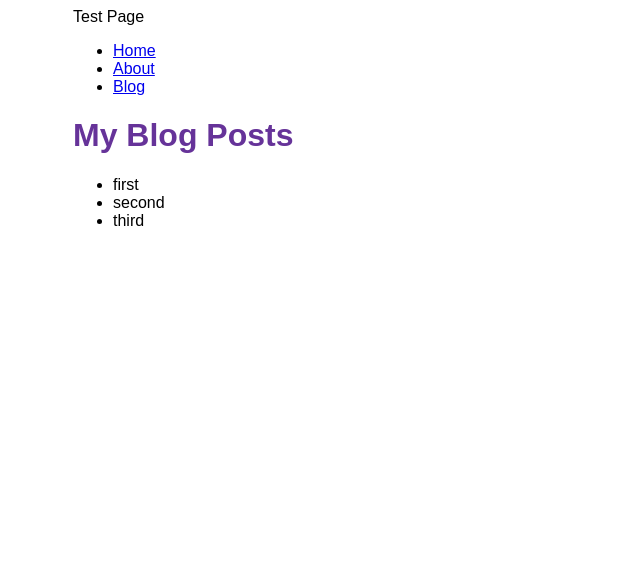
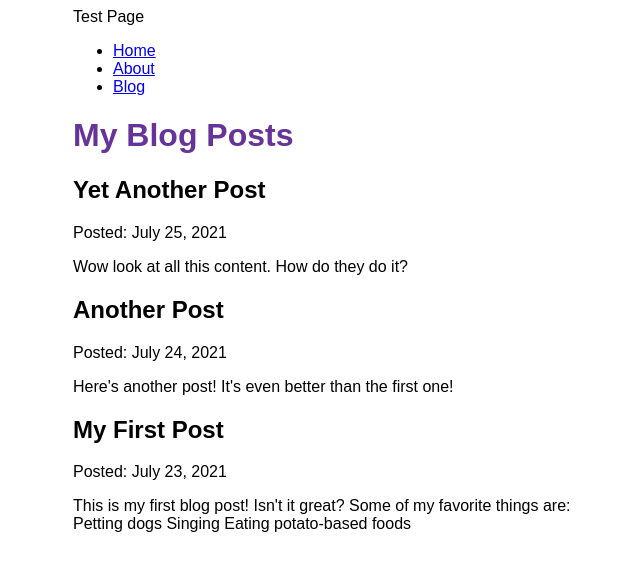
Before and after one commit to mfer0774/david_matranga, a Gatsby site: page /blog in a window 1280 px wide. Shown: the whole page, without its empty margins (317-957 px from the left). Built offline with nearby package versions, Linux system fonts and the light colour scheme; Gatsby itself is replaced by a stand-in of ours.

Commit message:
import blog mdx, update to gatsby5

```diff
--- a/blog/first.mdx
+++ b/blog/first.mdx
@@ -0,0 +1,13 @@
+---
+title: "My First Post"
+date: "2021-07-23"
+slug: "my-first-post"
+---
+
+This is my first blog post! Isn't it *great*?
+
+Some of my **favorite** things are:
+
+* Petting dogs
+* Singing
+* Eating potato-based foods
--- a/blog/second.mdx
+++ b/blog/second.mdx
@@ -0,0 +1,7 @@
+---
+title: "Another Post"
+date: "2021-07-24"
+slug: "another-post"
+---
+
+Here's another post! It's even better than the first one!
--- a/blog/third.mdx
+++ b/blog/third.mdx
@@ -0,0 +1,7 @@
+---
+title: "Yet Another Post"
+date: "2021-07-25"
+slug: "yet-another-post"
+---
+
+Wow look at all this content. How do they do it?
--- a/gatsby-config.js
+++ b/gatsby-config.js
@@ -8,7 +8,7 @@
     options: {
       "trackingId": "G-1BJTL68YT9"
     }
-  }, "gatsby-plugin-image", "gatsby-plugin-sitemap", "gatsby-plugin-sharp", "gatsby-transformer-sharp", {
+  }, "gatsby-plugin-image", "gatsby-plugin-sitemap", "gatsby-plugin-sharp", "gatsby-transformer-sharp", "gatsby-plugin-mdx", {
     resolve: 'gatsby-source-filesystem',
     options: {
       name: `blog`,
--- a/package.json
+++ b/package.json
@@ -15,9 +15,11 @@
     "clean": "gatsby clean"
   },
   "dependencies": {
-    "gatsby": "^4.24.4",
+    "@mdx-js/react": "^2.1.5",
+    "gatsby": "^5.0.1",
     "gatsby-plugin-google-analytics": "^4.24.0",
     "gatsby-plugin-image": "^2.24.0",
+    "gatsby-plugin-mdx": "^5.0.0",
     "gatsby-plugin-sharp": "^4.24.0",
     "gatsby-plugin-sitemap": "^5.24.0",
     "gatsby-source-filesystem": "^4.24.0",
--- a/src/pages/blog.js
+++ b/src/pages/blog.js
@@ -6,24 +6,29 @@
 const BlogPage = ({ data }) => {
     return (
       <Layout pageTitle="My Blog Posts">
-      <ul>
         {
-        data.allFile.nodes.map(node => (
-          <li key={node.name}>
-            {node.name}
-          </li>
+          data.allMdx.nodes.map((node) => (
+            <article key={node.id}>
+              <h2>{node.frontmatter.title}</h2>
+              <p>Posted: {node.frontmatter.date}</p>
+              <p>{node.excerpt}</p>
+            </article>
           ))
         }
-      </ul>
       </Layout>
     )
   }
 
   export const query = graphql`
     query {
-    allFile {
+      allMdx(sort: { frontmatter: { date: DESC }}) {
         nodes {
-        name
+          frontmatter {
+            title
+            date(formatString: "MMMM DD, YYYY")
+          }
+          id
+          excerpt
         }
       }
     }
```
Also changed, not shown: 1 other file. Lines whose indentation alone changed are shown as unchanged.
